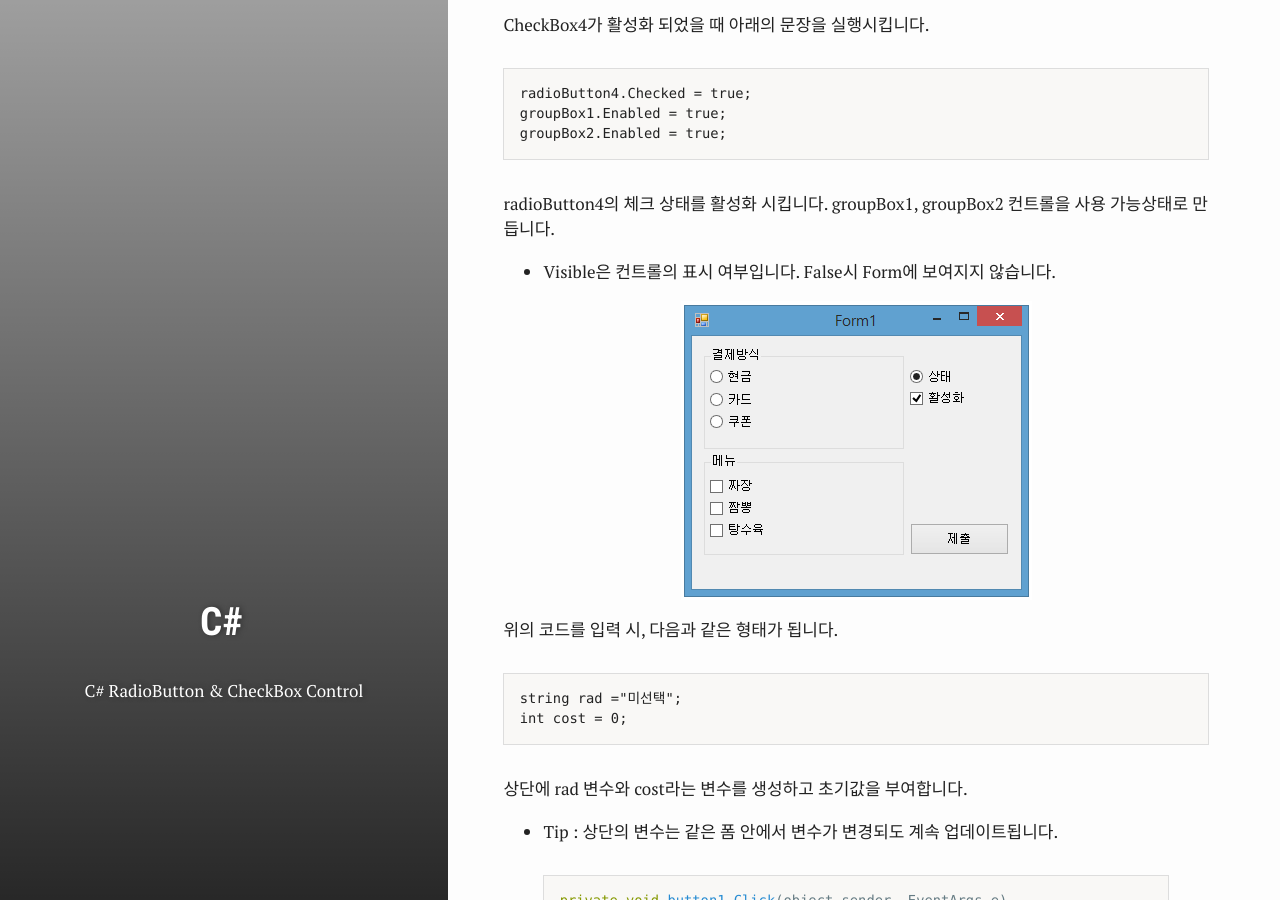
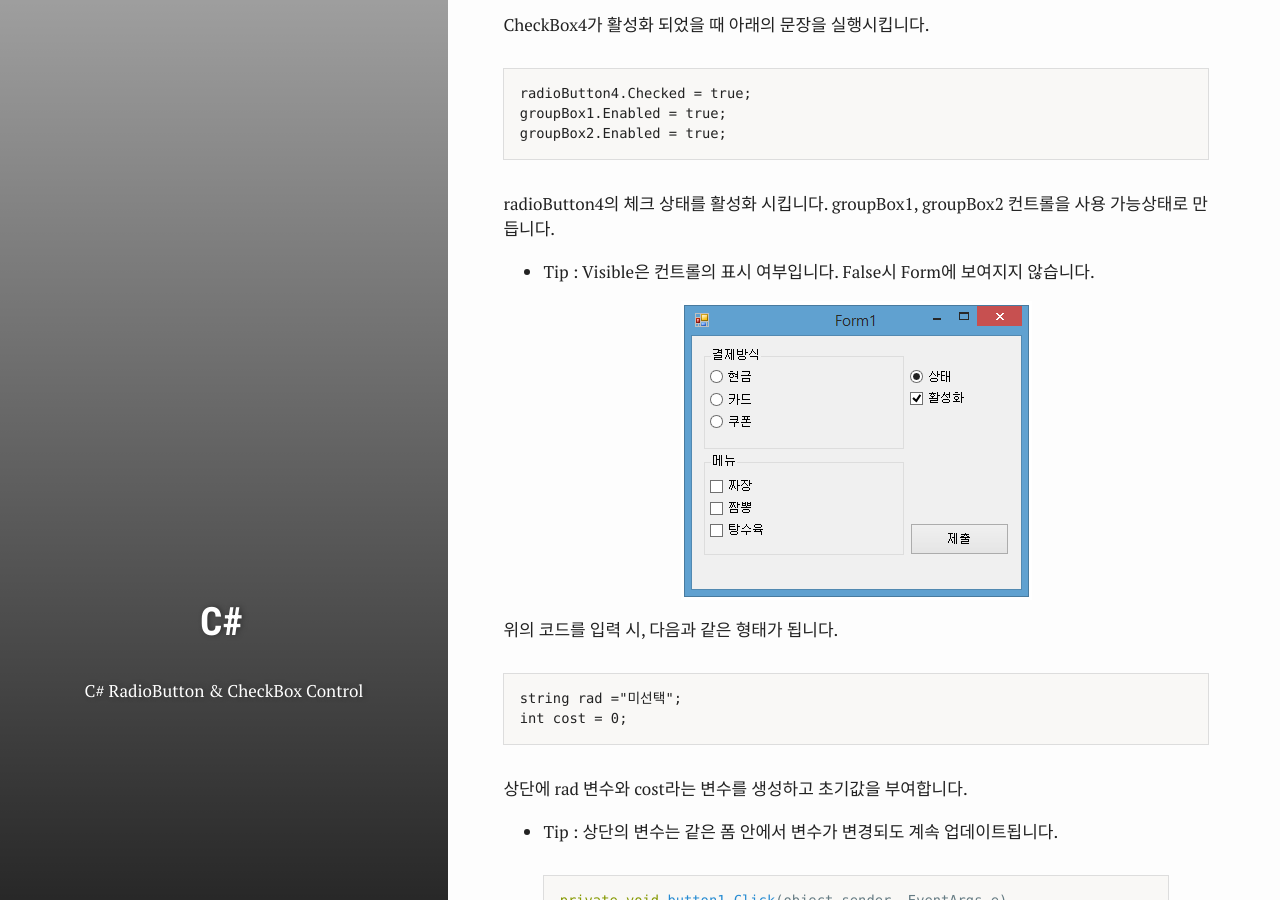
Before and after one commit to test076923/076923.github.io, a Jekyll site: the page built from _posts/2017-07-30-C#-5.md, in a window 1280 px wide and 900 px high, scrolled down 2835 px. Built offline with Jekyll 4.4.1, drawn with Linux system fonts in a browser that asks for light colours.

Commit message:
Update 2017-07-30-C#-5.md

```diff
--- a/_posts/2017-07-30-C#-5.md
+++ b/_posts/2017-07-30-C#-5.md
@@ -111,7 +111,7 @@ CheckBox4가 활성화 되었을 때 아래의 문장을 실행시킵니다.
 radioButton4의 체크 상태를 활성화 시킵니다.
 groupBox1, groupBox2 컨트롤을 사용 가능상태로 만듭니다.
 
-* Visible은 컨트롤의 표시 여부입니다. False시 Form에 보여지지 않습니다.
+* Tip : Visible은 컨트롤의 표시 여부입니다. False시 Form에 보여지지 않습니다.
 
 
 [![4]({{ site.images }}/C/ch5/4.png)]({{ site.images }}/C/ch5/4.png)
```
